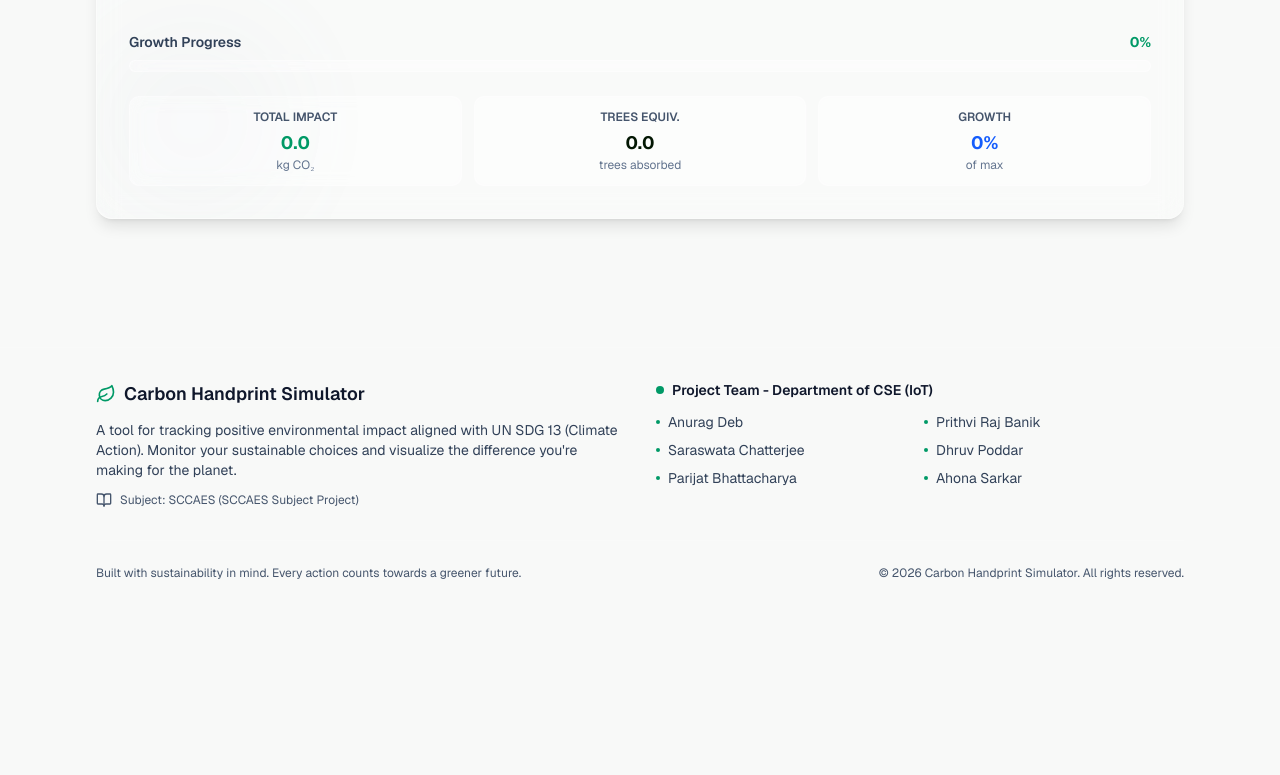
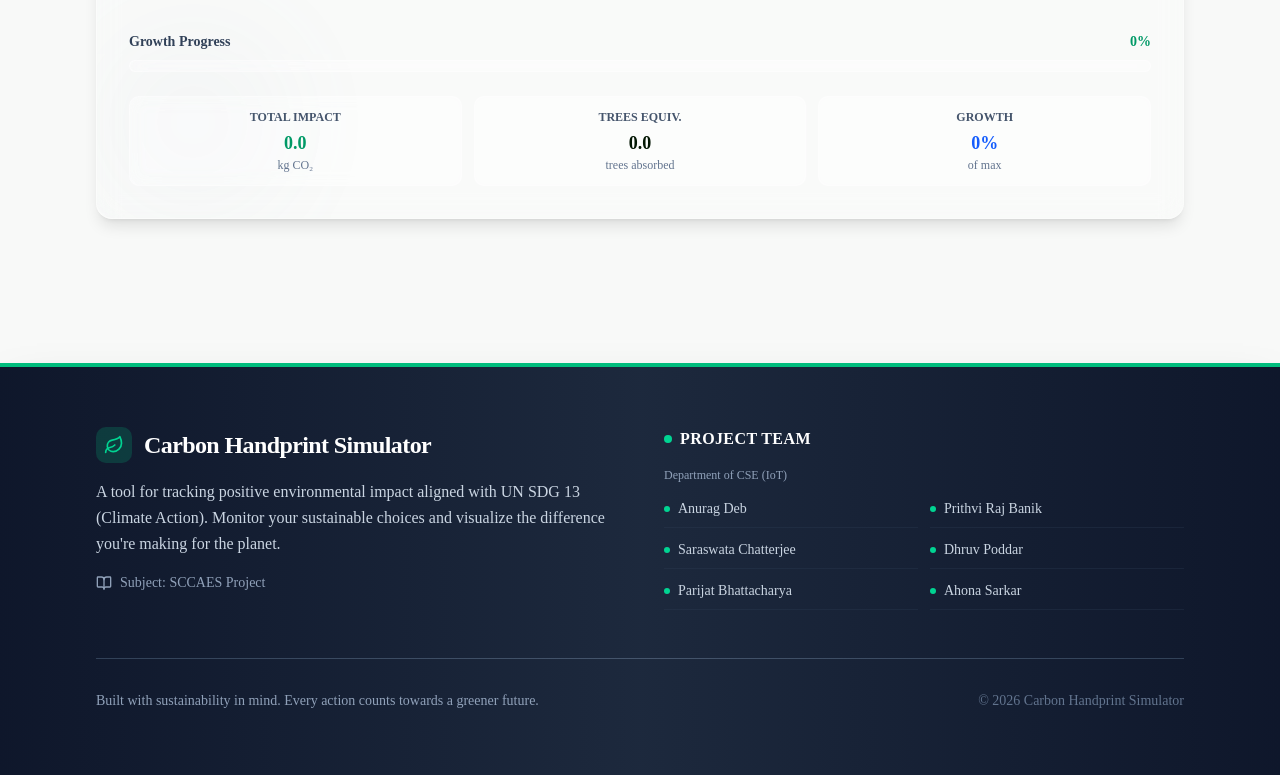
Before and after one commit to anurag-05-cmd/carbon-handprint-simulator, a Next.js app: page / in a window 1280 px wide. Shown: the part 1809-2584 px from the top of the page. Before the commit the page ends 2422 px from the top, so only its background shows below. Built offline with nearby package versions, Linux system fonts and the light colour scheme.

Commit message:
feat: upgrade typography and dark footer styling
Use premium fonts and redesign footer with dark background and improved legibility.

Co-authored-by: Anurag Deb <136952499+anurag-05-cmd@users.noreply.github.com>

```diff
--- a/app/globals.css
+++ b/app/globals.css
@@ -2,6 +2,12 @@
 @import 'tw-animate-css';
 
 @custom-variant dark (&:is(.dark *));
+
+@theme inline {
+  --font-sans: 'Poppins', system-ui, -apple-system, sans-serif;
+  --font-serif: 'Merriweather', Georgia, serif;
+  --font-mono: 'JetBrains Mono', monospace;
+}
 
 :root {
   --background: oklch(0.98 0.001 142.48);
--- a/app/layout.tsx
+++ b/app/layout.tsx
@@ -1,10 +1,24 @@
 import type { Metadata } from 'next'
-import { Geist, Geist_Mono } from 'next/font/google'
+import { Poppins, Merriweather, JetBrains_Mono } from 'next/font/google'
 import { Analytics } from '@vercel/analytics/next'
 import './globals.css'
 
-const _geist = Geist({ subsets: ["latin"] });
-const _geistMono = Geist_Mono({ subsets: ["latin"] });
+const _poppins = Poppins({
+  subsets: ["latin"],
+  variable: '--font-sans',
+  weight: ['300', '400', '500', '600', '700']
+});
+
+const _merriweather = Merriweather({
+  subsets: ["latin"],
+  variable: '--font-serif',
+  weight: ['300', '400', '700']
+});
+
+const _jetbrains = JetBrains_Mono({
+  subsets: ["latin"],
+  variable: '--font-mono'
+});
 
 export const metadata: Metadata = {
   title: 'Carbon Handprint Simulator | UN SDG 13',
@@ -35,7 +49,7 @@ export default function RootLayout({
   children: React.ReactNode
 }>) {
   return (
-    <html lang="en">
+    <html lang="en" className={`${_poppins.variable} ${_merriweather.variable} ${_jetbrains.variable}`}>
       <body className="font-sans antialiased">
         {children}
         {process.env.NODE_ENV === 'production' && <Analytics />}
--- a/components/Footer.tsx
+++ b/components/Footer.tsx
@@ -16,62 +16,85 @@ export default function Footer() {
       initial={{ opacity: 0, y: 20 }}
       animate={{ opacity: 1, y: 0 }}
       transition={{ delay: 0.5 }}
-      className="relative z-10 mt-12 border-t border-white/20"
+      className="relative z-10 mt-16 bg-gradient-to-r from-slate-900 via-slate-800 to-slate-900 shadow-2xl"
     >
-      <div className="max-w-6xl mx-auto px-4 sm:px-6 lg:px-8 py-8">
-        <div className="grid grid-cols-1 md:grid-cols-2 gap-8">
+      {/* Decorative gradient accent */}
+      <div className="absolute top-0 left-0 right-0 h-1 bg-gradient-to-r from-emerald-500 via-sage-400 to-emerald-500" />
+
+      <div className="max-w-6xl mx-auto px-4 sm:px-6 lg:px-8 py-12 md:py-16">
+        <div className="grid grid-cols-1 md:grid-cols-2 gap-12 mb-12">
           {/* Project Info */}
-          <div>
-            <div className="flex items-center gap-2 mb-3">
-              <Leaf className="w-5 h-5 text-emerald-600" />
-              <h3 className="text-lg font-semibold text-slate-900">
+          <motion.div
+            initial={{ opacity: 0, x: -20 }}
+            animate={{ opacity: 1, x: 0 }}
+            transition={{ delay: 0.6 }}
+          >
+            <div className="flex items-center gap-3 mb-4">
+              <div className="p-2 bg-emerald-500/20 rounded-lg">
+                <Leaf className="w-5 h-5 text-emerald-400" />
+              </div>
+              <h3 className="text-xl md:text-2xl font-bold text-white tracking-tight">
                 Carbon Handprint Simulator
               </h3>
             </div>
-            <p className="text-sm text-slate-700 mb-3">
+            <p className="text-sm md:text-base text-slate-300 leading-relaxed mb-4">
               A tool for tracking positive environmental impact aligned with UN SDG 13
               (Climate Action). Monitor your sustainable choices and visualize the
               difference you're making for the planet.
             </p>
-            <div className="flex items-center gap-2 text-xs text-slate-600">
-              <BookOpen className="w-4 h-4" />
-              <span>Subject: SCCAES (SCCAES Subject Project)</span>
+            <div className="flex items-center gap-2 text-xs md:text-sm text-slate-400">
+              <BookOpen className="w-4 h-4 flex-shrink-0" />
+              <span className="font-medium">Subject: SCCAES Project</span>
             </div>
-          </div>
+          </motion.div>
 
           {/* Creator Credits */}
-          <div>
-            <h4 className="text-sm font-semibold text-slate-900 mb-3 flex items-center gap-2">
-              <span className="inline-block w-2 h-2 bg-emerald-600 rounded-full" />
-              Project Team - Department of CSE (IoT)
+          <motion.div
+            initial={{ opacity: 0, x: 20 }}
+            animate={{ opacity: 1, x: 0 }}
+            transition={{ delay: 0.6 }}
+          >
+            <h4 className="text-sm md:text-base font-bold text-white mb-4 flex items-center gap-2 uppercase tracking-wide">
+              <span className="inline-block w-2 h-2 bg-emerald-400 rounded-full" />
+              Project Team
             </h4>
-            <div className="grid grid-cols-1 sm:grid-cols-2 gap-2">
+            <p className="text-xs text-slate-400 mb-4 font-medium">
+              Department of CSE (IoT)
+            </p>
+            <div className="grid grid-cols-1 sm:grid-cols-2 gap-3">
               {creators.map((creator, index) => (
                 <motion.div
                   key={creator}
-                  initial={{ opacity: 0, x: -10 }}
+                  initial={{ opacity: 0, x: 10 }}
                   animate={{ opacity: 1, x: 0 }}
-                  transition={{ delay: 0.6 + index * 0.05 }}
-                  className="text-sm text-slate-700 flex items-center gap-2"
+                  transition={{ delay: 0.7 + index * 0.06 }}
+                  className="text-sm text-slate-300 flex items-center gap-2 pb-2 border-b border-slate-700/30 hover:border-emerald-500/50 transition-colors"
                 >
-                  <span className="inline-block w-1 h-1 bg-emerald-600 rounded-full" />
+                  <span className="inline-block w-1.5 h-1.5 bg-emerald-400 rounded-full flex-shrink-0" />
                   {creator}
                 </motion.div>
               ))}
             </div>
-          </div>
+          </motion.div>
         </div>
 
-        {/* Bottom Divider and Copyright */}
-        <div className="mt-8 pt-6 border-t border-white/20">
-          <div className="flex flex-col sm:flex-row items-center justify-between gap-4 text-xs text-slate-600">
-            <p>
-              Built with sustainability in mind. Every action counts towards a greener
-              future.
-            </p>
-            <p>© 2026 Carbon Handprint Simulator. All rights reserved.</p>
-          </div>
-        </div>
+        {/* Divider */}
+        <div className="h-px bg-gradient-to-r from-slate-700 via-slate-600 to-slate-700 mb-8" />
+
+        {/* Bottom Section */}
+        <motion.div
+          initial={{ opacity: 0, y: 10 }}
+          animate={{ opacity: 1, y: 0 }}
+          transition={{ delay: 1 }}
+          className="flex flex-col sm:flex-row items-center justify-between gap-4 text-xs md:text-sm"
+        >
+          <p className="text-slate-400 text-center sm:text-left">
+            Built with sustainability in mind. Every action counts towards a greener future.
+          </p>
+          <p className="text-slate-500 font-medium">
+            © 2026 Carbon Handprint Simulator
+          </p>
+        </motion.div>
       </div>
     </motion.footer>
   );
```
Also changed, not shown: 1 other file (tests, documents, lock files or other folders).
